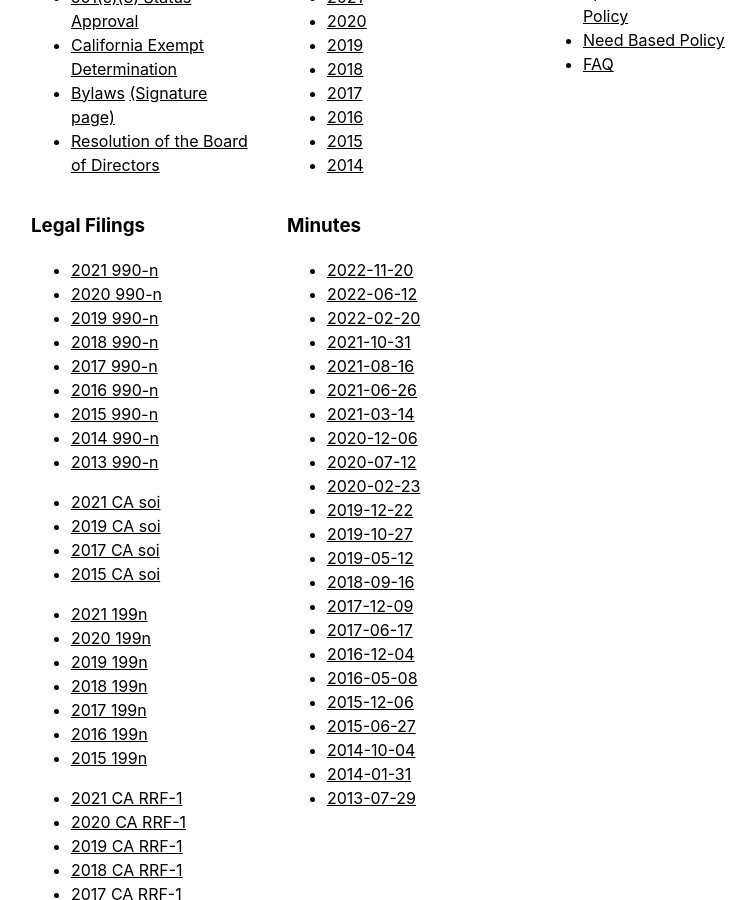
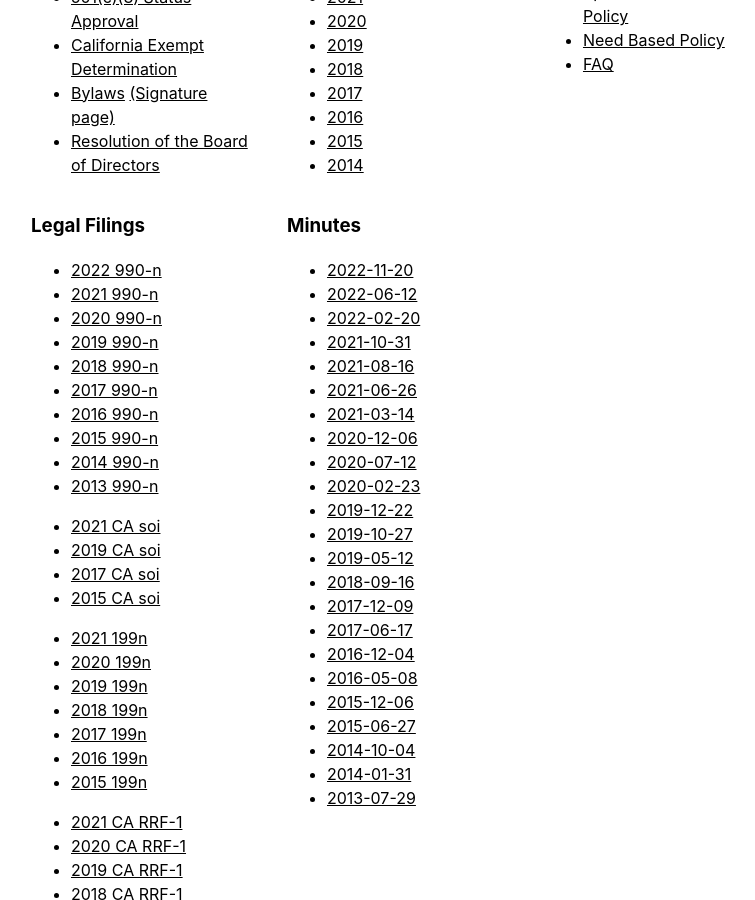
Before and after one commit to ahsef/ahsef.github.io, a Jekyll site: the page built from _pages/about.html, in a window 1280 px wide and 900 px high, scrolled down 2828 px. Shown: the whole window, without its empty margins (241-996 px from the left). Built offline with Jekyll 4.4.1, drawn with Linux system fonts in a browser that asks for light colours.

Commit message:
Add 2022 990-n

```diff
--- a/_pages/about.html
+++ b/_pages/about.html
@@ -241,6 +241,7 @@ Form 3:
     <div class="w3-container w3-third">
         <h3>Legal Filings</h3>
         <ul>
+            <li><a href="/filings/2022-990-n.pdf">2022 990-n</a></li>
             <li><a href="/filings/2021-990-n.pdf">2021 990-n</a></li>
             <li><a href="/filings/2020-990-n.pdf">2020 990-n</a></li>
             <li><a href="/filings/2019-990-n.pdf">2019 990-n</a></li>
```
Also changed, not shown: 1 other file.
